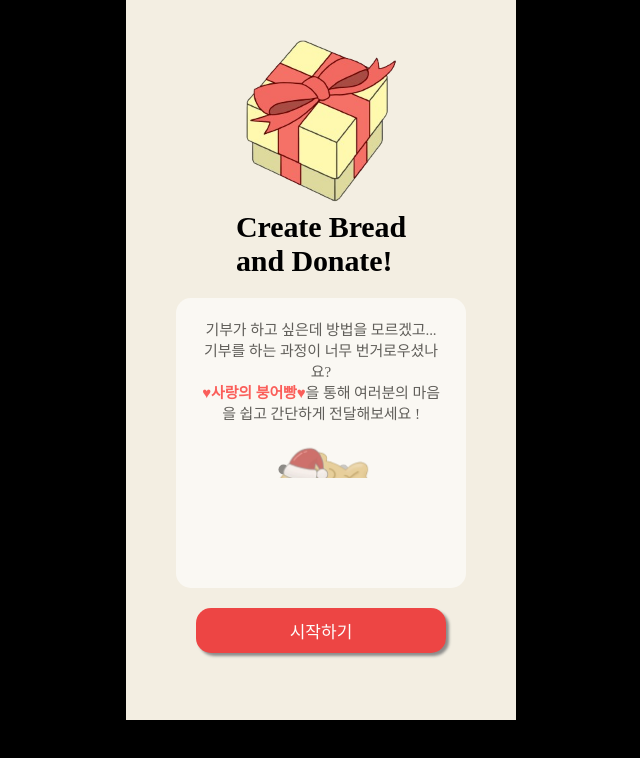
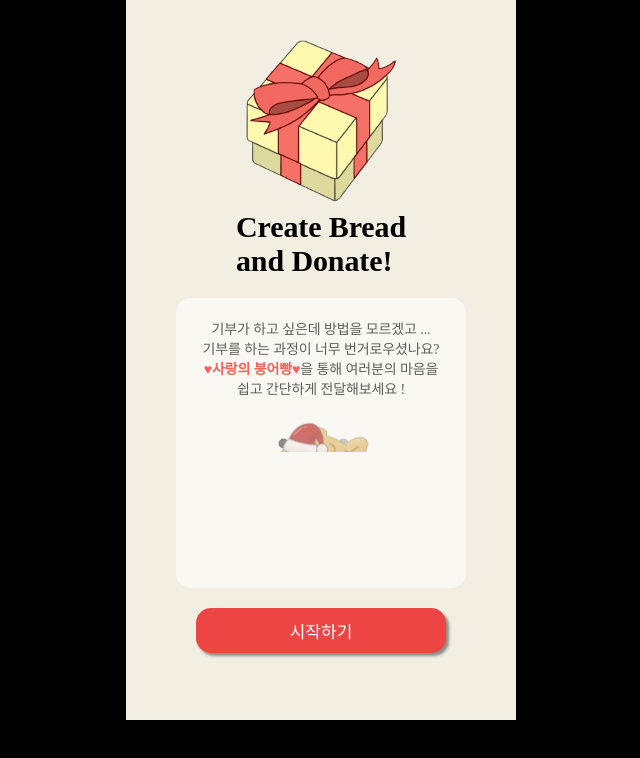
Before and after one commit to donggukthon/donggukthon_2023_3_F, a React (Create React App) app: page / in a window 1280 px wide. Shown: the top 758 px of the page, without its empty margins (319-959 px from the left). Built offline with nearby package versions, Linux system fonts and the light colour scheme; a web font is replaced by a local one.

Commit message:
<refactor>: 시작 화면 텍스트 배치 및 컬러 수정

```diff
--- a/src/components/UserGuideWidget.jsx
+++ b/src/components/UserGuideWidget.jsx
@@ -5,27 +5,27 @@ import fishbread from '../assets/images/santa_fishbread_brown.png';
 function UserGuideWidget() {
   const items = [
     {
-      content: "기부가 하고 싶은데 방법을 모르겠고...<br>기부를 하는 과정이 너무 번거로우셨나요?<br><strong style='color:red'>♥사랑의 붕어빵♥</strong>을 통해 여러분의 마음을 쉽고 간단하게 전달해보세요 !",
+      content: "기부가 하고 싶은데 방법을 모르겠고 ...<br>기부를 하는 과정이 너무 번거로우셨나요?<br><strong style='color:red'>♥사랑의 붕어빵♥</strong>을 통해 여러분의 마음을 쉽고 간단하게 전달해보세요 !",
       image: fishbread
     },
     {
-      content: "Q. <strong style='color:red'>♥사랑의 붕어빵♥</strong>은 어떤 서비스 인가요?<br><br>기부 금액이 쌓임에 따라 붕어빵이 만들어지게 됩니다. 3000원이 모이면 붕어빵이 완성되고 여러분이 원하는 단체에 기부를 할 수 있습니다.",
+      content: "Q. <strong style='color:red'>♥사랑의 붕어빵♥</strong>은 어떤 서비스인가요?<br><br>기부 금액이 쌓임에 따라 붕어빵이 만들어지게 됩니다. 3000원이 모이면 붕어빵이 완성되고 여러분께서 원하는 단체에 기부를 할 수 있습니다.",
       image: null
     },
     {
-      content: "Q. <strong style='color:red'>♥사랑의 붕어빵♥</strong>의 특징은 무엇인가요?<br>여러분이 기부를 하실때마다 랜덤의 붕어빵이 만들어지게 됩니다. 기부 금액에 따라 붕어빵은 점점 성장하게 되고, 성장한 붕어빵을 기부하게 되면 배지로 남게 됩니다.<br><br>여러분의 마음을 전달하고 아기자기한 붕어빵을 모아보세요 ! ",
+      content: "Q. <strong style='color:red'>♥사랑의 붕어빵♥</strong>의 특징은 무엇인가요?<br><br>여러분이 기부를 하실때마다 랜덤의 붕어빵이 만들어지게 됩니다. 기부 금액에 따라 붕어빵은 점점 성장하게 되고, 성장한 붕어빵을 기부하게 되면 배지로 남게 됩니다.<br><br>여러분의 마음을 전달하고<br>아기자기한 붕어빵을 모아보세요 ! ",
       image: null
     },
     {
-      content: "Q. 꼭 3000원을 모아야 기부가 가능한가요?<br><br>아닙니다. 기부는 3000원보다 적어도 많아도 가능합니다! 하지만 <strong>3000원이 모여야만 배지를 얻을 수 있다는 점</strong> 기억해주세요 !",
+      content: "Q. 꼭 3000원을 모아야 기부가 가능한가요?<br><br>아닙니다. 기부는 3000원보다 적어도 많아도 가능합니다.<br>하지만 <strong style='color:blue'>3000원이 모여야만 배지를 얻을 수 있다는 점</strong> 기억해주세요 !",
       image: null
     },
     {
-      content: "Q. 구체적인 기부 방식은 어떻게 되나요?<br><br>사랑의 붕어빵은 여러분이 선택한 요일 22시에 계좌의 자투리 금액 (1000원 이하)의 금액이 자동으로 모이게 됩니다.",
+      content: "Q. 구체적인 기부 방식은 어떻게 되나요?<br><br>사랑의 붕어빵은 여러분이 선택한 요일 22시에 1000원 이하의 계좌 내 자투리 금액이 자동으로 모이게 됩니다.",
       image: null
     },
     {
-      content: "Q. 어떤 단체에 기부가 되나요?<br><br>기부단체는 여러분이 직접 선택가능합니다. 붕어빵을 전달할 때 난민, 독거 노인, 저소득층, 어린이 중 선택할 수 있게 됩니다.",
+      content: "Q. 어떤 단체에 기부가 되나요?<br><br>기부단체는 여러분이 직접 선택가능합니다.<br>붕어빵을 전달할 때<br><strong style='color:blue'>난민, 독거 노인, 저소득층, 어린이</strong><br>중 선택할 수 있게 됩니다.",
       image: null
     },
   ];
@@ -61,7 +61,7 @@ const CarouselItem = styled.div`
 	width: 100%;
 	height: 100%;
 	display: flex;
-	font-size: 15px;
+	font-size: 14px;
 	font-family: 'lineFont';
 `;
 
```
